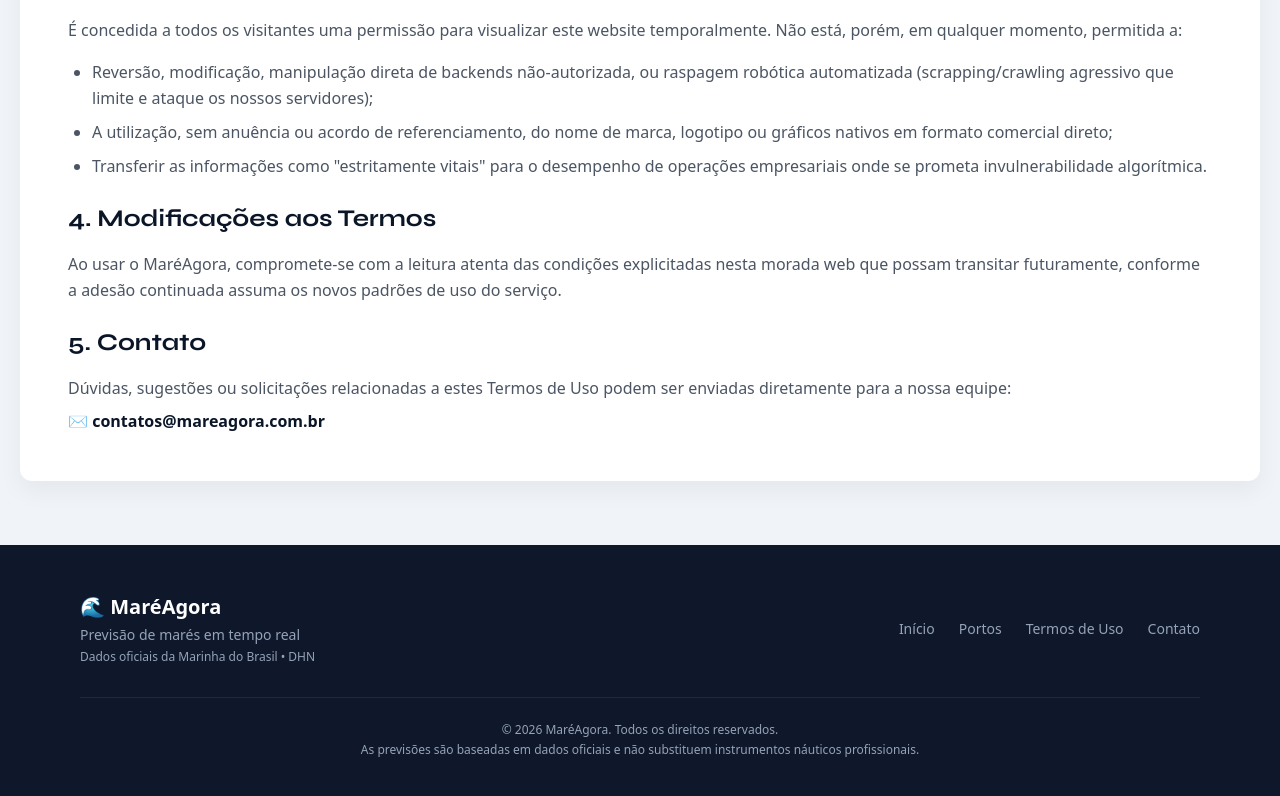
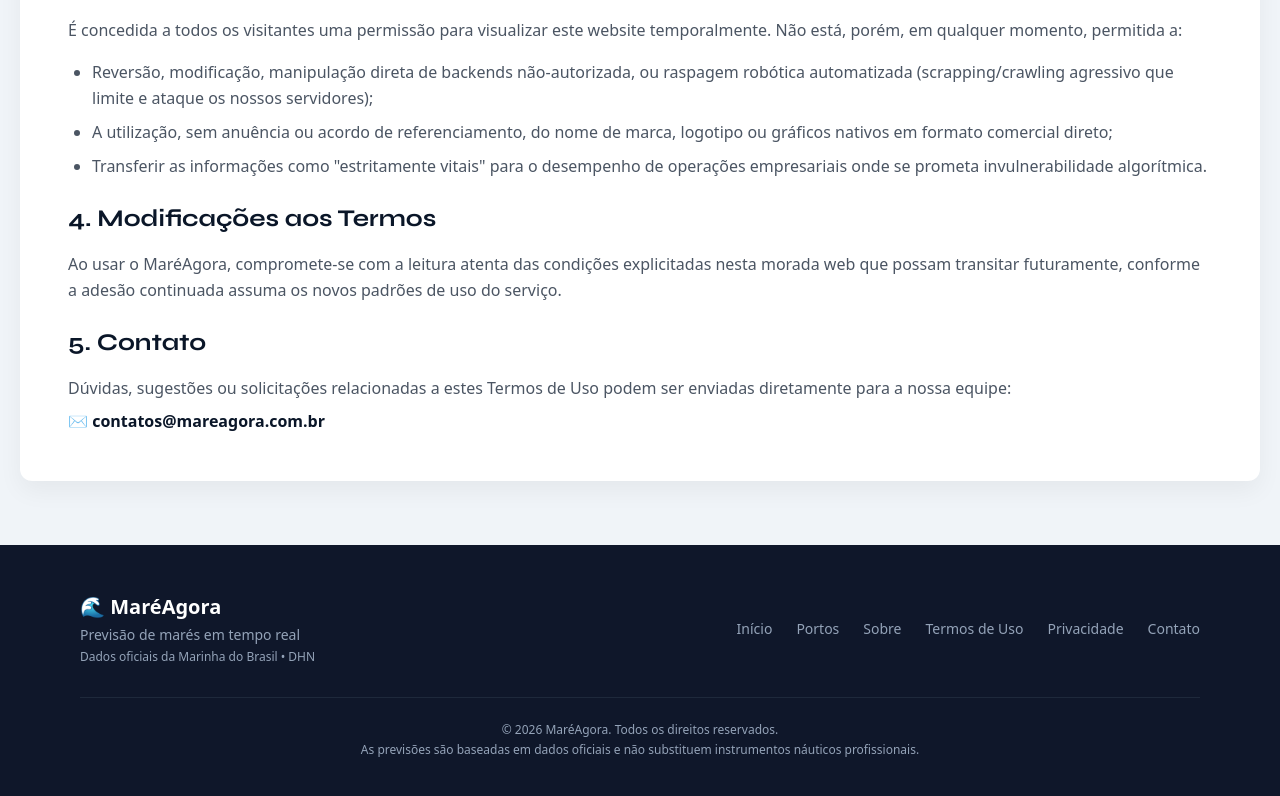
Before and after one commit to gustafa001/Mareagora, a Next.js app: page /termos in a window 1280 px wide. Shown: the part 1045-1841 px from the top of the page. Built offline with nearby package versions, Linux system fonts and the light colour scheme.

Commit message:
Update Footer.tsx

```diff
--- a/components/Footer.tsx
+++ b/components/Footer.tsx
@@ -14,7 +14,9 @@ export default function Footer() {
           <nav className="flex flex-wrap justify-center gap-6 text-sm">
             <Link href="/" className="hover:text-white transition-colors">Início</Link>
             <Link href="/portos" className="hover:text-white transition-colors">Portos</Link>
+            <Link href="/sobre" className="hover:text-white transition-colors">Sobre</Link>
             <Link href="/termos" className="hover:text-white transition-colors">Termos de Uso</Link>
+            <Link href="/privacidade" className="hover:text-white transition-colors">Privacidade</Link>
             <Link href="/contato" className="hover:text-white transition-colors">Contato</Link>
           </nav>
         </div>
```
